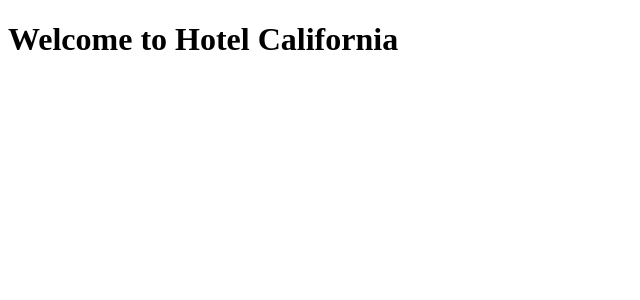
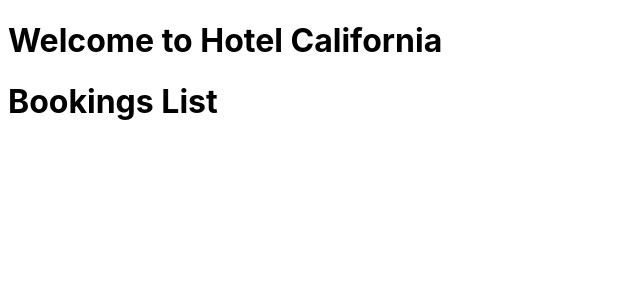
Before and after one commit to stevenmcf/hotel_lab_vue_express, a Vue app in the folder client/: page / in a window 1280 px wide. Shown: the top 300 px of the page, without its empty margins (0-640 px from the left). Built offline with nearby package versions, Linux system fonts and the light colour scheme; no server answers.

Commit message:
first component added and registering in vue. life's good

```diff
--- a/client/src/App.vue
+++ b/client/src/App.vue
@@ -1,12 +1,20 @@
 <template lang='html'>
-  <h1>Welcome to Hotel California</h1>
+  <main id='app'>
+    <h1>Welcome to Hotel California</h1>
+    <bookings-grid :bookings='bookings'></bookings-grid>
+  </main>
 </template>
 
 <script>
 import BookingService from './services/BookingService';
-
+import BookingsGrid from './components/BookingsGrid';
 export default {
   name: 'app',
+
+  components: {
+      'bookings-grid': BookingsGrid
+  },
+
 
   data() {
     return {
--- /dev/null
+++ b/client/src/components/BookingsGrid.vue
@@ -0,0 +1,16 @@
+<template lang='html'>
+  <h1>Bookings List</h1>
+</template>
+
+<script>
+
+export default {
+    name: 'bookings-grid',
+
+    props: ['bookings']
+}
+</script>
+
+<style scoped>
+
+</style>
```
Also changed, not shown: client/src/components/Booking.vue (added), client/src/components/BookingsForm.vue (added).
